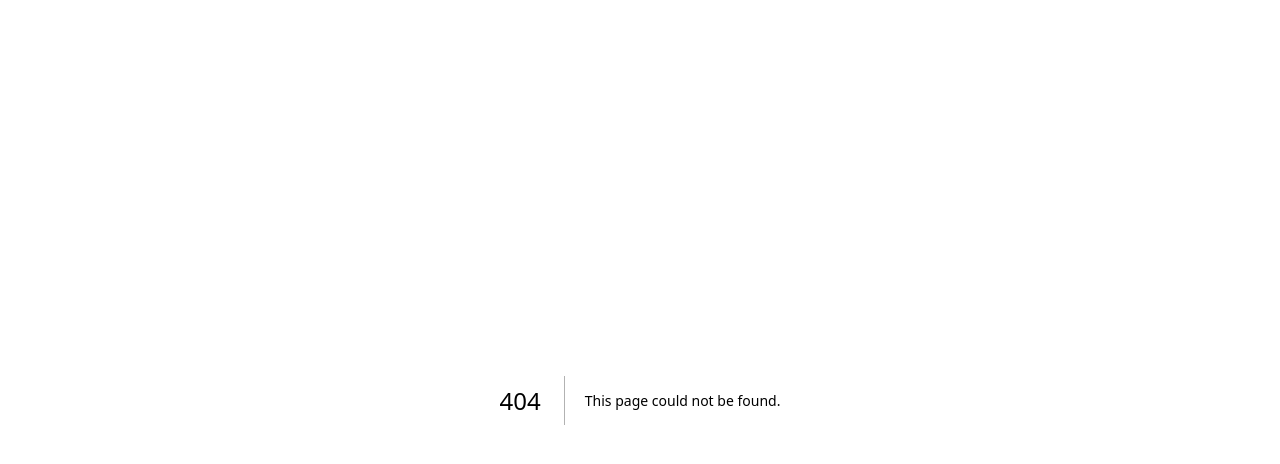
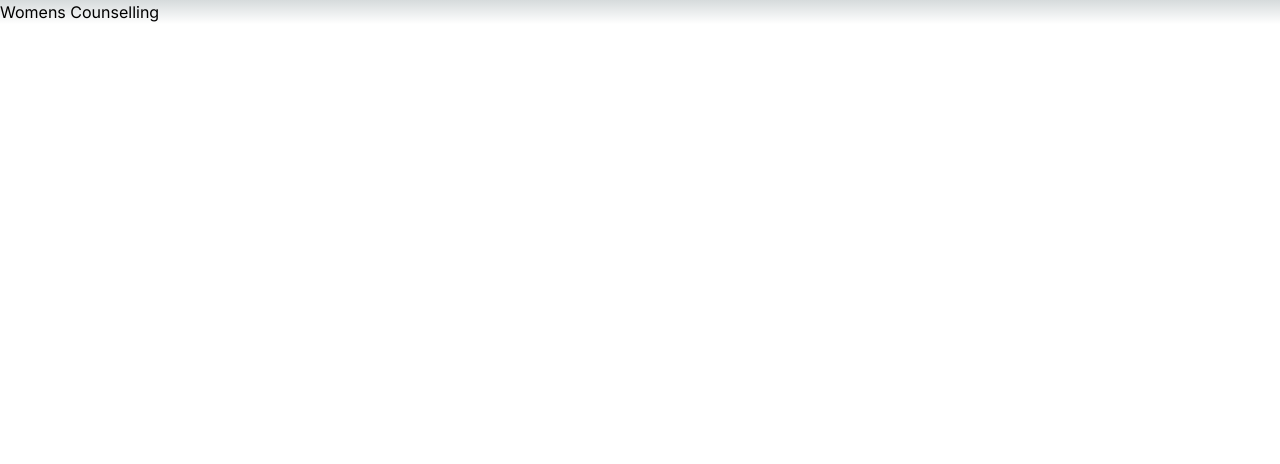
Before and after one commit to FilipaMerino/elizabethnardella, a Next.js app: page /expertise/womenscounselling in a window 1280 px wide. Before the commit this address had no page. Shown: the top 464 px of the page. Built offline with nearby package versions, Linux system fonts and the light colour scheme.

Commit message:
Routing to "WomensCounselling" defined

```diff
--- /dev/null
+++ b/app/expertise/womenscounselling/page.tsx
@@ -0,0 +1,9 @@
+const WomensCounselling = () => {
+    return(
+        <div>
+            <h1>Womens Counselling</h1>
+        </div>
+    )
+}
+
+export default WomensCounselling;
```
